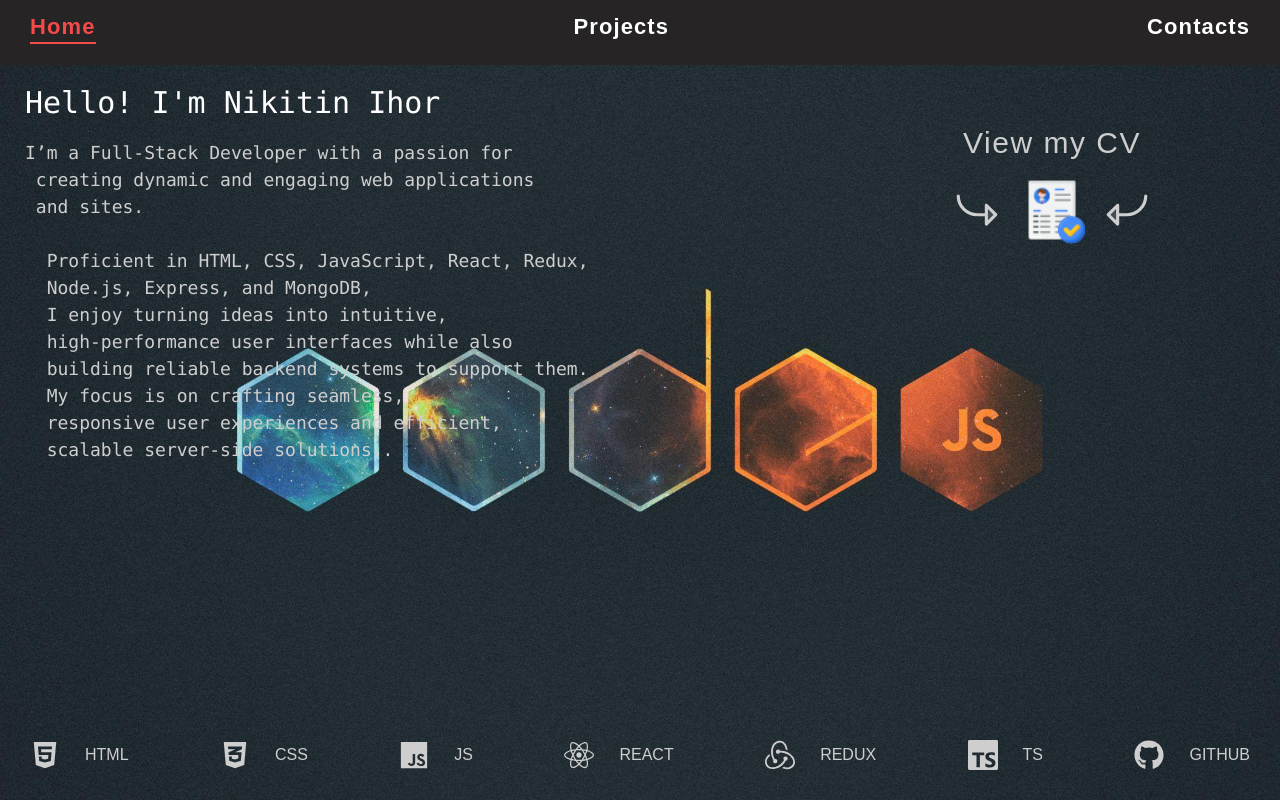
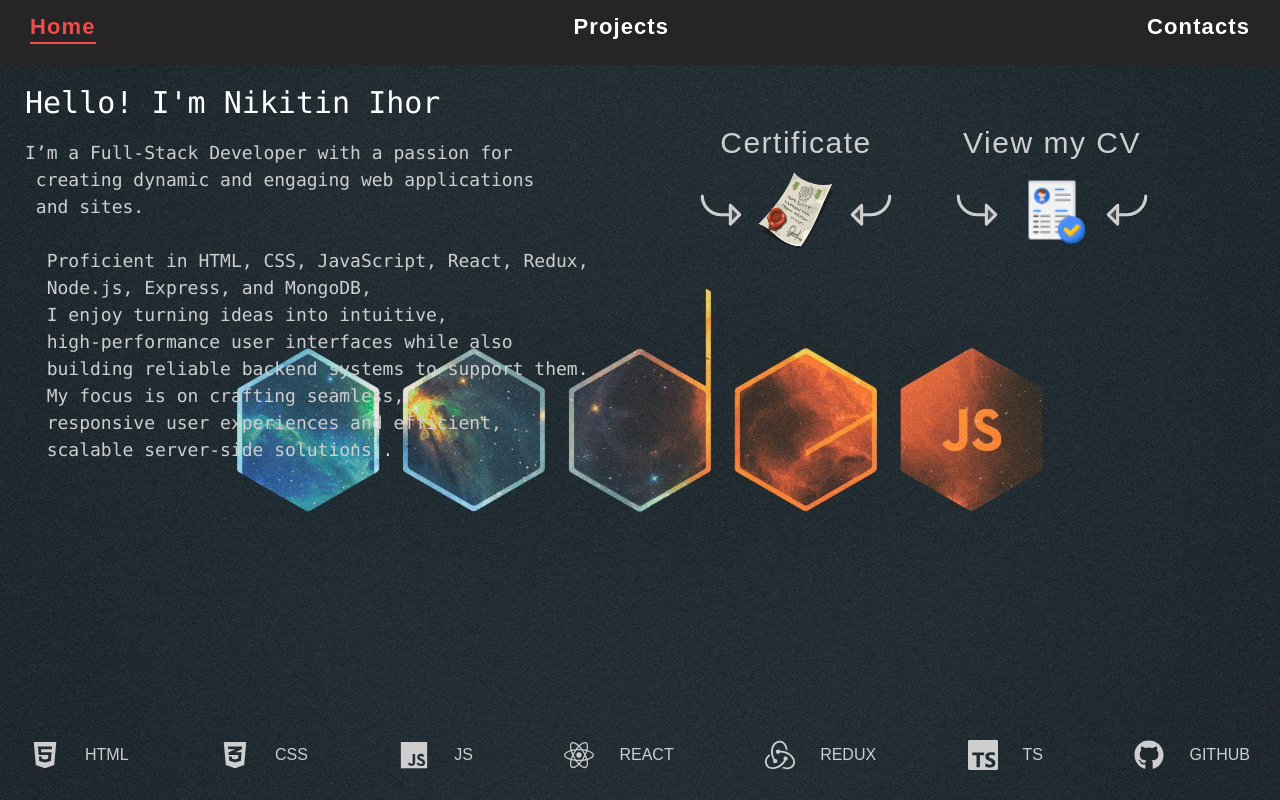
Before and after one commit to NikitinIhor/Portfolio, a React (Vite) app: page / in a window 1280 px wide. Built offline with nearby package versions, Linux system fonts and the light colour scheme.

Commit message:
certyficate

```diff
--- /dev/null
+++ b/src/components/Diploma/Diploma.jsx
@@ -0,0 +1,52 @@
+import clsx from "clsx";
+import { useEffect, useState } from "react";
+import { IconContext } from "react-icons";
+import {
+  PiArrowBendDownLeftDuotone,
+  PiArrowBendDownRightDuotone,
+} from "react-icons/pi";
+import image from "../../images/Certificate.png";
+import css from "./Diploma.module.css";
+
+export default function Diploma() {
+  const [show, setShow] = useState(false);
+
+  useEffect(() => {
+    const timer = setTimeout(() => {
+      setShow(true);
+    }, 10);
+
+    return () => clearTimeout(timer);
+  });
+
+  const handleClick = (e) => {
+    e.preventDefault();
+    const url = e.currentTarget.href;
+
+    setTimeout(() => {
+      window.open(url, "_blank");
+    }, 50);
+  };
+
+  return (
+    <div className={clsx(css.cv, { [css.show]: show, [css.unvisible]: !show })}>
+      <h2 className={css.title}>Certificate</h2>
+      <div className={css.arrows}>
+        <IconContext.Provider value={{ size: 50, color: "rgb(206, 206, 206)" }}>
+          <PiArrowBendDownRightDuotone />
+        </IconContext.Provider>
+        <IconContext.Provider value={{ size: 50, color: "rgb(206, 206, 206)" }}>
+          <PiArrowBendDownLeftDuotone />
+        </IconContext.Provider>
+      </div>
+      <a
+        onClick={handleClick}
+        className={css.image}
+        href="https://drive.google.com/file/d/1mi2nFWC6T7ek0FkiD6vSGSaZ7TdACtGp/view?usp=sharing"
+        target="_blank"
+      >
+        <img src={image} alt="my CV" width={100} height={100} />
+      </a>
+    </div>
+  );
+}
--- /dev/null
+++ b/src/components/Diploma/Diploma.module.css
@@ -0,0 +1,69 @@
+.cv {
+  position: fixed;
+  top: 15%;
+  right: 30%;
+  color: white;
+  width: 200px;
+  text-align: center;
+  opacity: 0;
+  transform: scale(0);
+  transition: opacity 3s ease-in, transform 3s ease-in;
+}
+
+.show {
+  opacity: 1;
+  transform: scale(1);
+}
+
+.unvisible {
+  opacity: 0;
+  visibility: hidden;
+  cursor: none;
+}
+
+@keyframes animation {
+  from {
+    transform: scale(1);
+  }
+  to {
+    transform: scale(0.7);
+  }
+}
+.title {
+  font-size: 30px;
+  margin-bottom: 20px;
+  font-weight: 500;
+  letter-spacing: 0.05em;
+  color: rgb(206, 206, 206);
+}
+.arrows {
+  display: flex;
+  justify-content: space-between;
+}
+.image {
+  position: absolute;
+  top: 40px;
+  left: 50px;
+  animation: animation 1s infinite alternate;
+}
+@media screen and (max-width: 720px) {
+  .cv {
+    position: fixed;
+    top: 70%;
+    right: -10%;
+    transform: translate(-50%, -50%);
+  }
+  .title {
+    font-size: 18px;
+    margin-bottom: 10px;
+  }
+  .image {
+    top: 10px;
+  }
+}
+@media screen and (max-width: 460px) {
+  .cv {
+    top: 20%;
+    left: 50%;
+  }
+}
--- a/src/pages/Home/Home.jsx
+++ b/src/pages/Home/Home.jsx
@@ -1,4 +1,5 @@
 import Cv from "../../components/Cv/Cv";
+import Diploma from "../../components/Diploma/Diploma";
 import TypingEffect from "../../components/TypingEffect/TypingEffect";
 import css from "./Home.module.css";
 
@@ -22,7 +23,10 @@ export default function Home() {
     <div className={css.container}>
       <div className={css.wrapper}>
         <TypingEffect text={text} />
-        <Cv />
+        <div className={css.body}>
+          <Diploma />
+          <Cv />
+        </div>
       </div>
     </div>
   );
```
Also changed, not shown: src/components/Diploma/Dyplom.module.css (added), src/images/Certificate.png (added).
